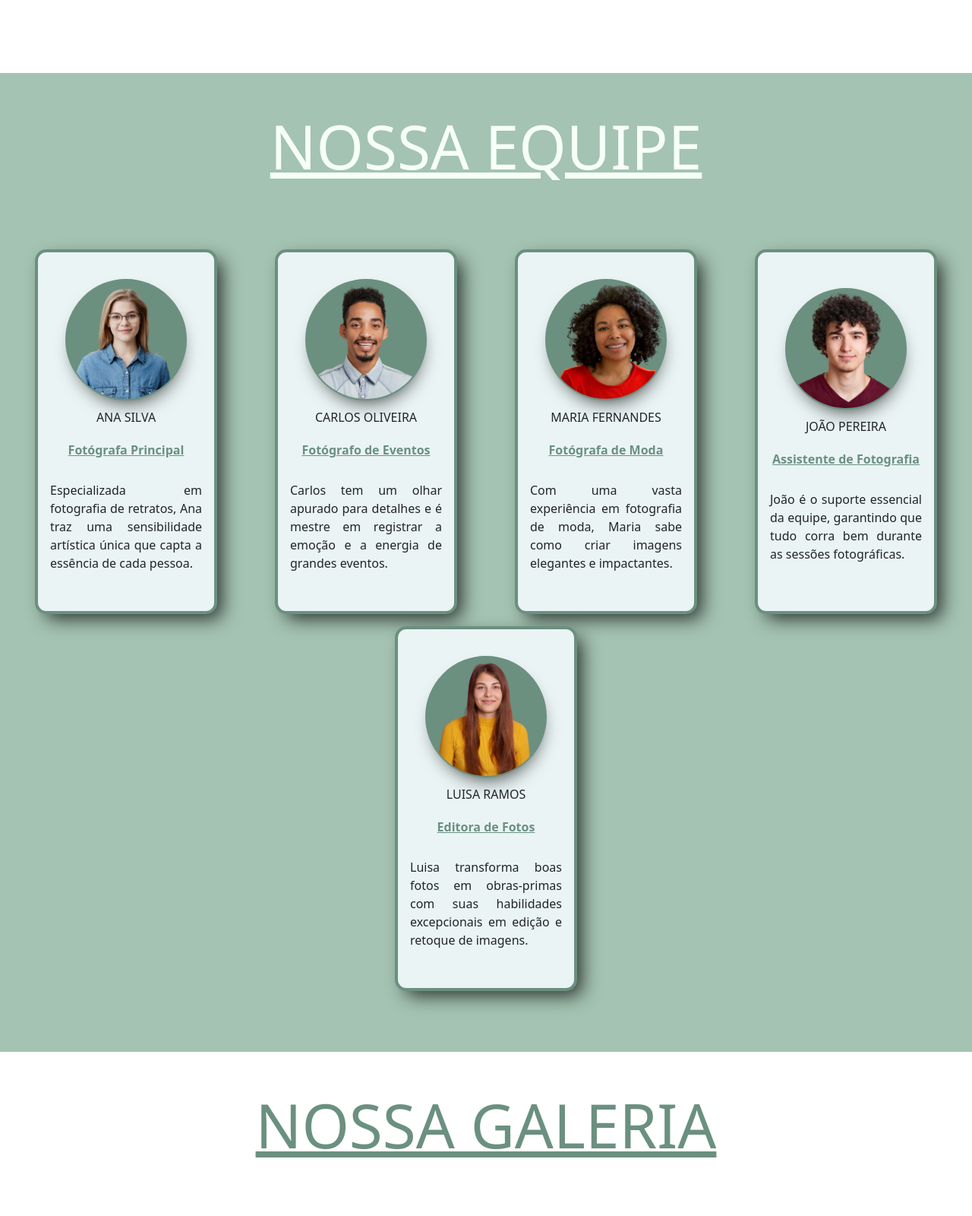
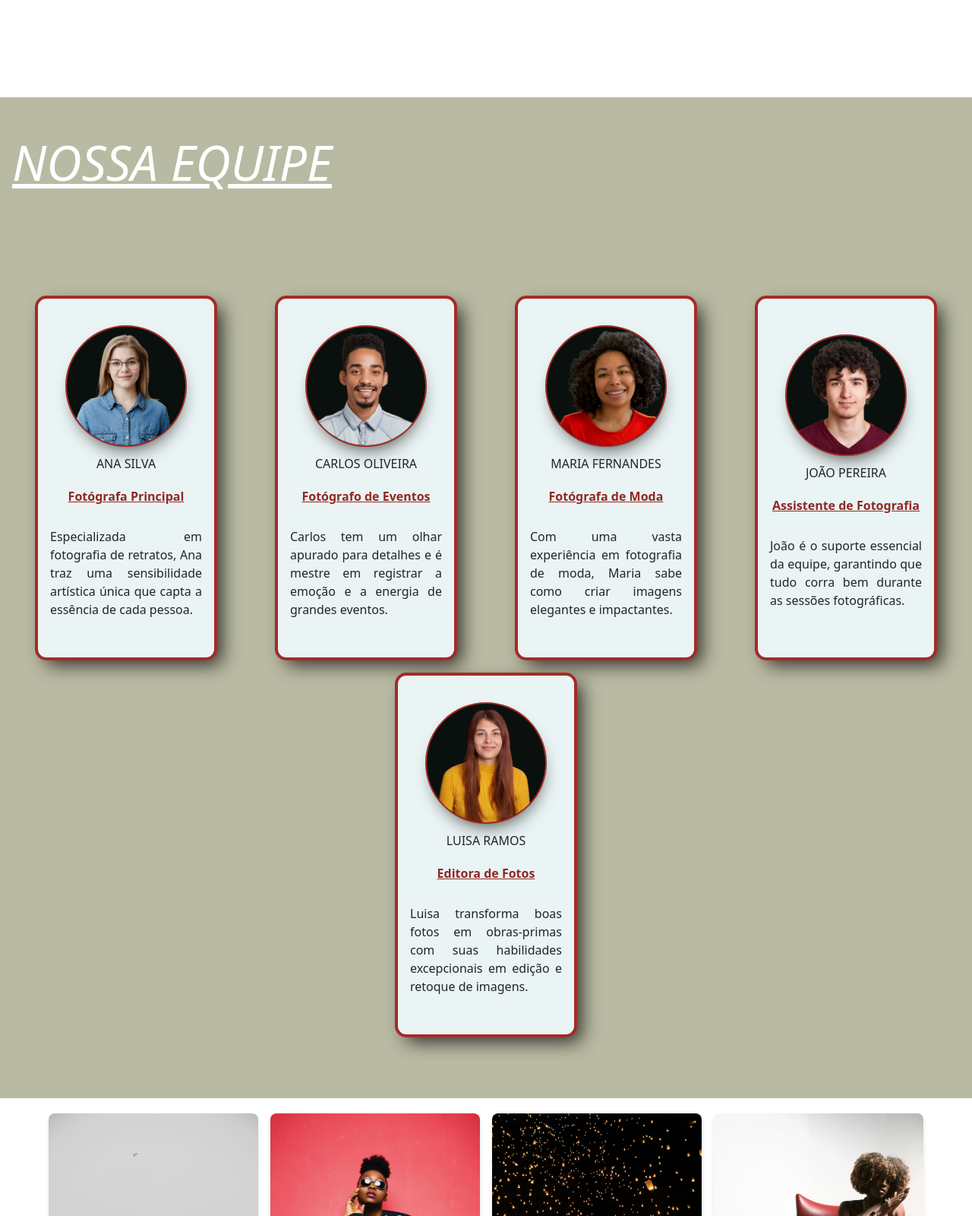
Before and after one commit to Giliard-Silva248/photographer, a plain HTML site: page index.html in a window 1280 px wide. Shown: the part 1200-2800 px from the top of the page at 76% size. Drawn offline with nearby package versions, Linux system fonts and the light colour scheme.

Commit message:
palheta de cores

```diff
--- a/index.html
+++ b/index.html
@@ -76,7 +76,6 @@
 
         </section>
         <section class="gallery" id="photos">
-            <h2 class="hidden">Nossa Galeria</h2>
             <div class="photos">
 
                 <section class="masonry">
--- a/styles/_comments.scss
+++ b/styles/_comments.scss
@@ -5,10 +5,10 @@
     .container-int{
         @include paddingSection();
 
-        background: rgba(164, 195, 178);
+        background: $bgSection;
         border-radius: 15px;
         h2{
-            color: #ffffff;
+            color: #0A100D;
             text-transform: uppercase;
         }
         .carousel-item {
@@ -26,10 +26,11 @@
         }
         .carousel-control-prev-icon,
         .carousel-control-next-icon{
-          background-color: #6B9080;
+          background-color: #0A100D;
           border-radius: 10px;
 
         }
+
     }
 
   }
--- a/styles/_header.scss
+++ b/styles/_header.scss
@@ -2,7 +2,6 @@ header{
     @include flex(column, center, center);
     gap: 7rem;
     background: linear-gradient(rgba(17, 17, 17, 0.5), rgba(20, 20, 20, 1)), url('../assets/imgs/banner.webp') center / cover;
-    background-color: black;
     text-shadow: 0 0 2px black;
     height: 110vh;
     text-align: center;
--- a/styles/_infos.scss
+++ b/styles/_infos.scss
@@ -1,5 +1,6 @@
 .infos{
     @include mxW();
+    padding: 1rem 0;
     p{
         height: 50vh;
         @include paddingSection();
@@ -10,7 +11,7 @@
         text-align: center;
         font-size: 1.8rem;
         font-style: italic;
-        color: #6B9080;
+        color: $fontTitle;
     }
 
 
--- a/styles/_photos.scss
+++ b/styles/_photos.scss
@@ -1,13 +1,5 @@
 .gallery{
-    h2{
-        color: #6B9080;
-        text-align: center;
-        padding: 3rem 0 ;
-        font-size: 5rem;
-        text-transform: uppercase;
-        text-decoration: underline;
 
-    }
     .photos{
         margin: 0;
         font-family: Arial, sans-serif;
@@ -57,9 +49,11 @@
           }
 
           @media (max-width: 480px) {
+
             .masonry {
               column-count: 1;
             }
         }
     }
+
 }
--- a/styles/_team.scss
+++ b/styles/_team.scss
@@ -1,13 +1,12 @@
 .team{
     background: $bgSection;
     h2{
-        color: #F6FFF8;
-        text-align: center;
-        padding: 3rem 0 0;
-        font-size: 5rem;
+        color: #ffffff;
+        padding: 3rem 1rem ;
+        font-size: 4rem;
+        font-style: italic;
         text-transform: uppercase;
         text-decoration: underline;
-
     }
     .container{
         @include mxW();
@@ -22,7 +21,7 @@
             height: 30rem;
             padding: 2rem 1rem;
             gap: .8rem;
-            border: 4px solid #6B9080;
+            border: 4px solid #A22C29;
             border-radius: 15px;
             background: $bgCard;
 
@@ -36,8 +35,8 @@
                 width: 10rem;
                 height: 10rem;
                 object-fit: cover;
-                border: 2px solid #6B9080;
-                background: #6B9080;
+                border: 2px solid #A22C29;
+                background: #0A100D;
                 border-radius: 50%;
                 -webkit-box-shadow: 2px 13px 25px -11px rgba(0,0,0,0.75);
                 -moz-box-shadow: 2px 13px 25px -11px rgba(0,0,0,0.75);
@@ -48,7 +47,7 @@
                 font-size: 1rem;
             }
             p:nth-of-type(1){
-                color: #6B9080;
+                color: #902923;
                 text-decoration: underline;
                 font-weight: 700;
             }
@@ -57,4 +56,12 @@
             }
         }
     }
+
+    @media(max-width:450px){
+        h2{
+            text-align: center;
+            padding: 1rem;
+        }
+
+    }
 }
--- a/styles/_var.scss
+++ b/styles/_var.scss
@@ -1,7 +1,8 @@
-$bgBody: #EAF4F4;
-$bgNav: #6B9080;
-$bgSection: #A4C3B2;
+$bgBody: #D6D5C9;
+$bgNav: #0A100D;
+$bgSection: #B9BAA3;
 $bgCard: #EAF4F4;
+$fontTitle: #0A100D;
 
 
 @mixin flex($direction, $justify, $items){
```
Also changed, not shown: styles/index.css, 1 other file.
